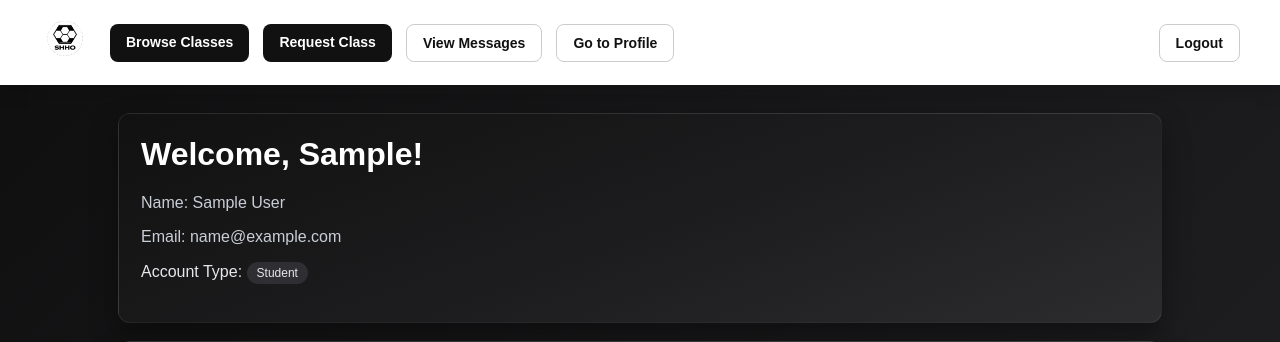
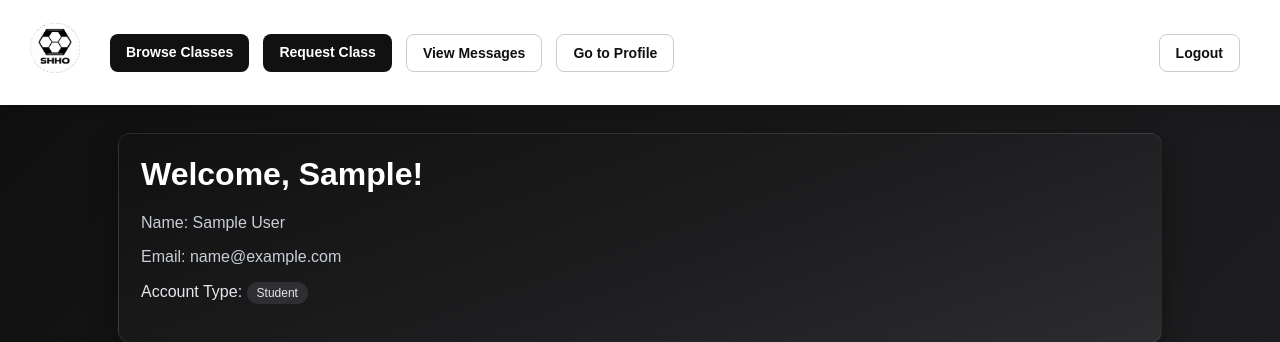
Before and after one commit to ayaanrsiddiqui/LessonSchedulerApp, a Django app: page / in a window 1280 px wide. Shown: the top 342 px of the page. Run offline with Django 5.2, Linux system fonts and the light colour scheme; the visitor is signed in with stand-in values (Sample User, id 1); data comes from the database, SQL or seed files in the repository; data that the repository does not hold is empty.

Commit message:
Make navbar logo bigger and shift closer to left edge on all pages

```diff
--- a/lessonscheduler/templates/user_homepage.html
+++ b/lessonscheduler/templates/user_homepage.html
@@ -26,7 +26,7 @@ body {
     display: flex;
     justify-content: space-between;
     align-items: center;
-    padding: 15px 40px;
+    padding: 15px 40px 15px 20px;
     box-shadow: 0 6px 18px rgba(0, 0, 0, 0.15);
 }
 .nav-left {
@@ -393,7 +393,7 @@ body {
 <body>
 <div class="top-bar">
     <div class="nav-left">
-        <a href="{% url 'index' %}" class="brand-link"><img src="{% static 'images/shhoLogo.png' %}" style="height:50px;width:50px;object-fit:contain;border-radius:8px;"></a>
+        <a href="{% url 'index' %}" class="brand-link"><img src="{% static 'images/shhoLogo.png' %}" style="height:70px;width:70px;object-fit:contain;border-radius:8px;"></a>
         <div class="nav-buttons">
             {% if is_dj %}
             <a href="{% url 'lesson_create' %}" class="primary-btn">Post New Class</a>
--- a/users/templates/users/profile.html
+++ b/users/templates/users/profile.html
@@ -21,7 +21,7 @@ body {
     display: flex;
     justify-content: space-between;
     align-items: center;
-    padding: 15px 40px;
+    padding: 15px 40px 15px 20px;
     box-shadow: 0 6px 18px rgba(0, 0, 0, 0.15);
 }
 .nav-left {
@@ -166,7 +166,7 @@ audio {
 <body>
 <div class="top-bar">
     <div class="nav-left">
-        <a href="{% url 'index' %}" class="brand-link"><img src="{% static 'images/shhoLogo.png' %}" style="height:50px;width:50px;object-fit:contain;border-radius:8px;"></a>
+        <a href="{% url 'index' %}" class="brand-link"><img src="{% static 'images/shhoLogo.png' %}" style="height:70px;width:70px;object-fit:contain;border-radius:8px;"></a>
         <a href="{% url 'index' %}" class="secondary-btn">Back to Dashboard</a>
     </div>
     <form method="post" action="{% url 'account_logout' %}">
--- a/users/templates/users/public_profile.html
+++ b/users/templates/users/public_profile.html
@@ -21,7 +21,7 @@ body {
     display: flex;
     justify-content: space-between;
     align-items: center;
-    padding: 15px 40px;
+    padding: 15px 40px 15px 20px;
     box-shadow: 0 6px 18px rgba(0, 0, 0, 0.15);
 }
 .nav-left {
@@ -143,7 +143,7 @@ audio {
 <body>
 <div class="top-bar">
     <div class="nav-left">
-        <a href="{% url 'index' %}" class="brand-link"><img src="{% static 'images/shhoLogo.png' %}" style="height:50px;width:50px;object-fit:contain;border-radius:8px;"></a>
+        <a href="{% url 'index' %}" class="brand-link"><img src="{% static 'images/shhoLogo.png' %}" style="height:70px;width:70px;object-fit:contain;border-radius:8px;"></a>
         <a href="{% url 'profile' %}" class="secondary-btn">My Profile</a>
     </div>
 </div>
```
